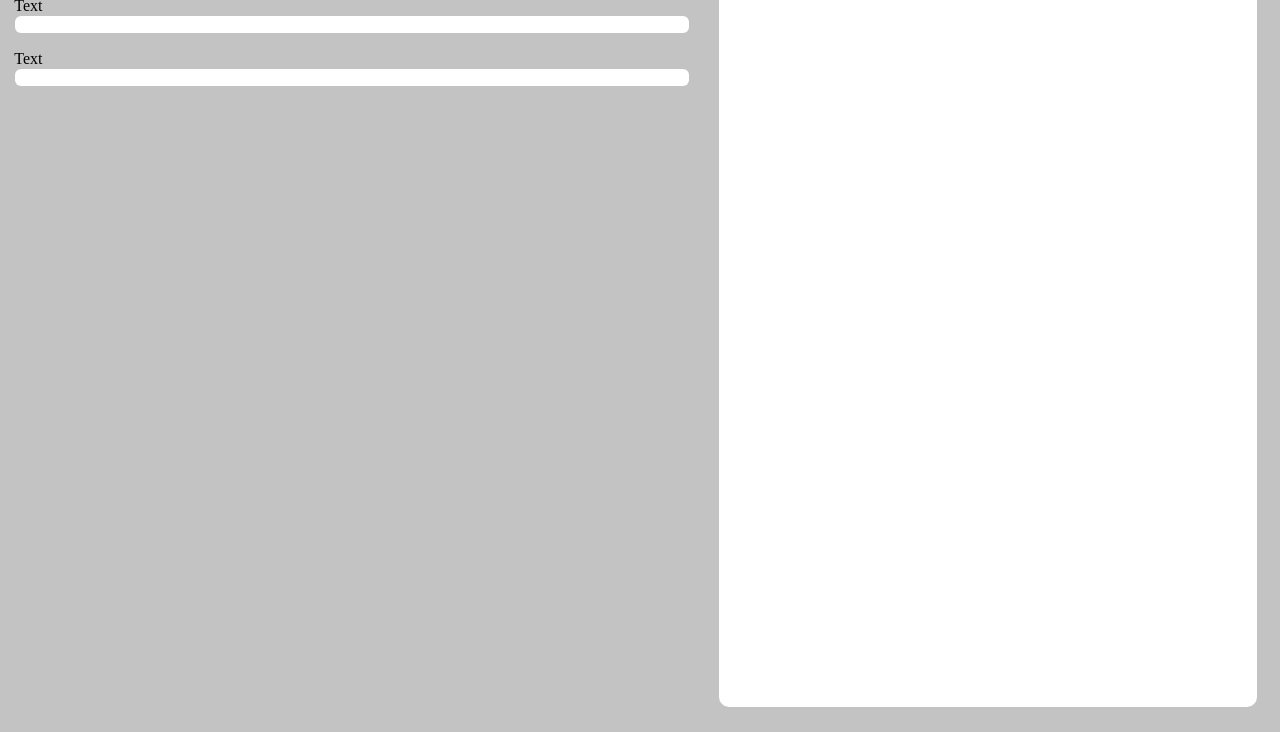
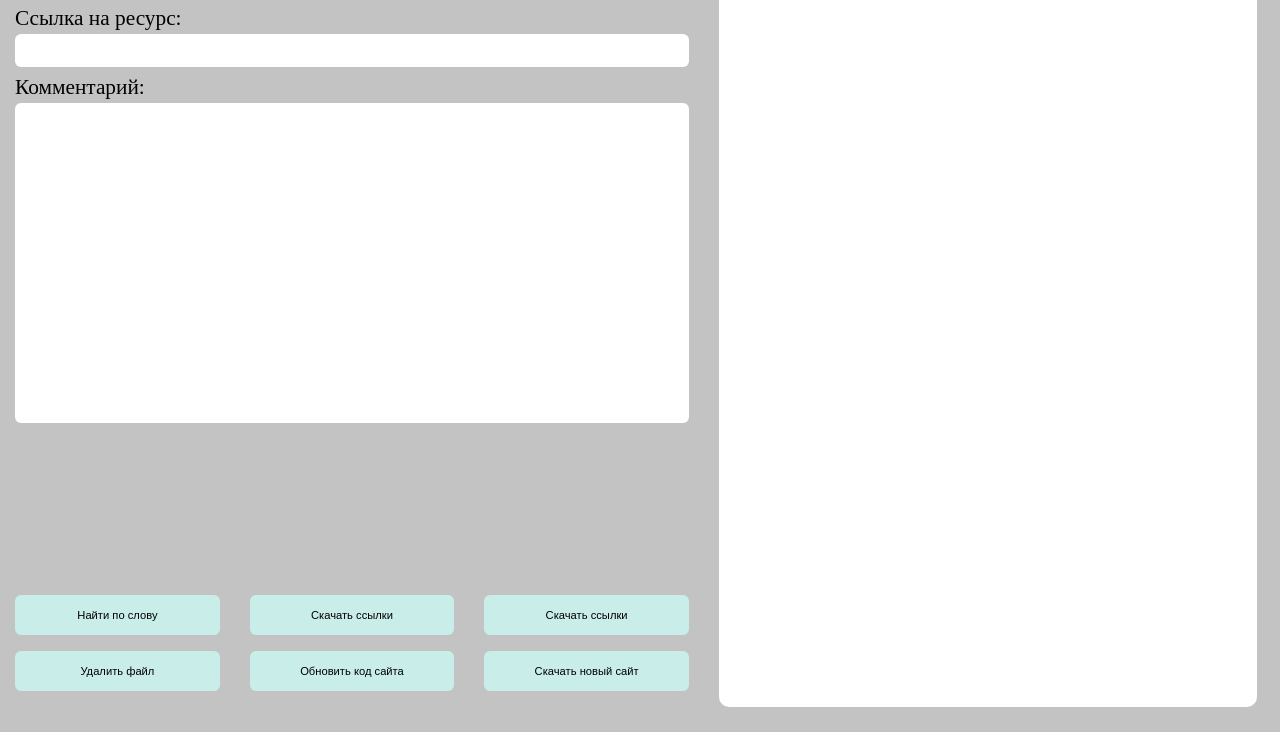
Before and after one commit to beeshnik/First_course_project, a website with bundled scripts: page index.html in a window 1280 px wide. Shown: the part 68-800 px from the top of the page. Built offline with nearby package versions, Linux system fonts and the light colour scheme.

Commit message:
07.05. Drawing Main-Window blocks completed

```diff
--- a/index.html
+++ b/index.html
@@ -19,18 +19,29 @@
         <div class="main-frame-container">
             <div class="info-parsing-files">
                 <div class="text-areas">
+                    <h1 class="name-of-cite">Заголовок</h1>
                     <label class="text-area">
-                        <span class="label">Text</span>
+                        <span class="label">Ссылка на ресурс:</span>
                         <input type="text" name="">
                     </label>
                     <label class="text-area">
-                        <span class="label">Text</span>
-                        <input type="text" name="">
+                        <span class="label">Комментарий:</span>
+                        <textarea type="text" name=""></textarea>
                     </label>
-                    <label class="text-area">
-                        <span class="label">Text</span>
-                        <input type="text" name="">
-                    </label>
+                </div>
+                <div class="buttons">
+                    <div class="buttons-left">
+                        <button>Найти по слову</button>
+                        <button>Удалить файл</button>
+                    </div>
+                    <div class="buttons-middle">
+                        <button>Скачать ссылки</button>
+                        <button>Обновить код сайта</button>
+                    </div>
+                    <div class="buttons-right">
+                        <button>Скачать ссылки</button>
+                        <button>Скачать новый сайт</button>
+                    </div>
                 </div>
             </div>
             <div class="files-list-container">
@@ -51,7 +62,7 @@
 <!--                <label for="url-page">Ссылка:</label>-->
 <!--                <input id="url-page">-->
 <!--                <label for="comments-for-site">Комментарии:</label>-->
-<!--                <textarea id="comments-for-site"></textarea>-->
+<!--                <textarea id="comments-for-site">-->
 <!--            </div>-->
 <!--            <div class="buttons">-->
 <!--                <span>-->
--- a/styles.css
+++ b/styles.css
@@ -38,6 +38,9 @@ body{
 div.info-parsing-files{
     height: 95vh;
     width: 55vw;
+    display: flex;
+    flex-direction: column;
+    padding-right: 30px;
 }
 
 div.files-list-container{
@@ -58,7 +61,12 @@ div.files-list-container{
     display: flex;
     flex-direction: column;
     margin-bottom: 20px;
-    margin-right: 30px;
+    font-size: 20pt;
+}
+
+h1.name-of-cite{
+    margin-top: 0;
+    padding-bottom: 0.4em;
 }
 
 input{
@@ -66,11 +74,70 @@ input{
     border: 0px;
     padding-left: 10px;
     padding-right: 10px;
+    font-size: 20pt;
+}
+
+textarea{
+    resize: none;
+    border-radius: 6px;
+    border: 0px;
+    padding-left: 10px;
+    padding-right: 10px;
+    font-size: 20pt;
+    height: 40vh;
+}
+
+input:active{
+    border: 0px;
+    border-color: red;
 }
 
 span.label{
     line-height: 16px;
-    transform: translateX(-0.7px) translateY(-2.2px);
+    font-size: 0.8em;
+    transform: translateY(-8px);
+}
+
+.buttons{
+    display: flex;
+    justify-content: space-between;
+    margin-top: auto;
+    margin-bottom: 0;
+}
+
+div.buttons-left{
+    display: flex;
+    flex-direction: column;
+}
+div.buttons-middle{
+    display: flex;
+    flex-direction: column;
+}
+div.buttons-right{
+    display: flex;
+    flex-direction: column;
+}
+
+button{
+    width: 16vw;
+    height: 40px;
+    border: 0;
+    border-radius: 6px;
+    background-color: #C9EEEA;
+    /*margin: auto;*/
+    font-size: 0.7em;
+    margin-bottom: 2vh;
+}
+
+button:hover{
+    transition: all .3s ease-in-out;
+    border: red;
+    border: 3px;
+}
+
+button:active{
+    transition: all .3s ease-in-out;
+    background-color: #A0A0A0;
 }
 
 /*header.header-block{*/
```
